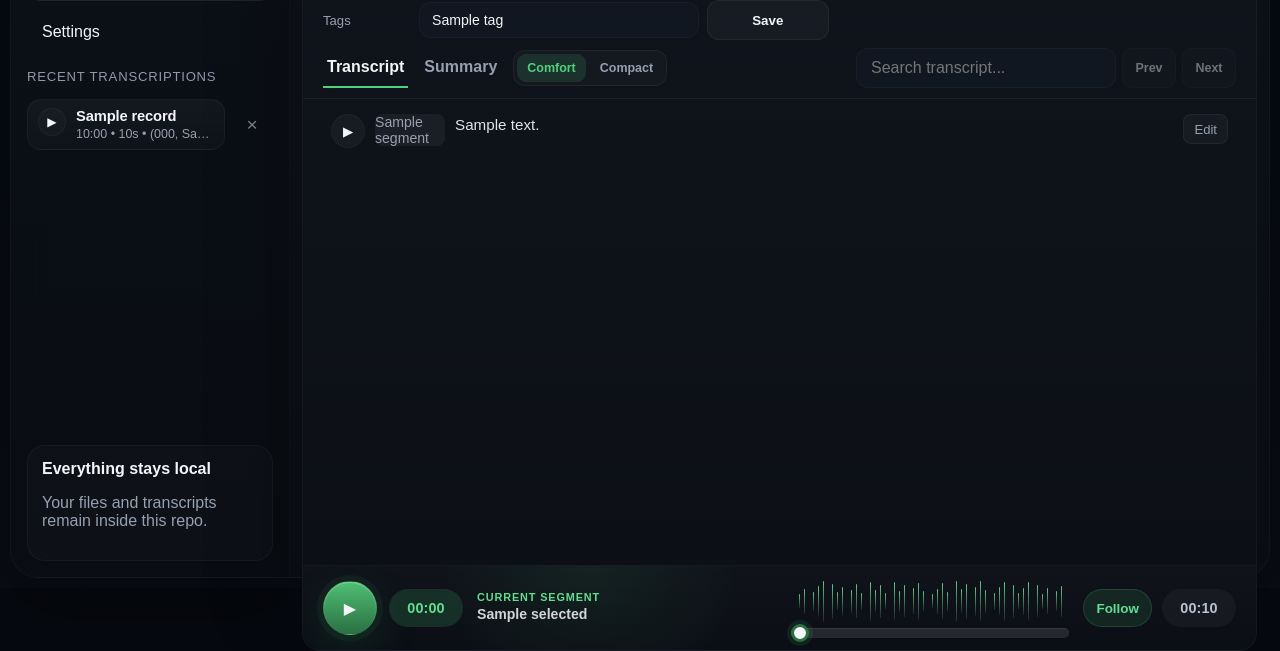
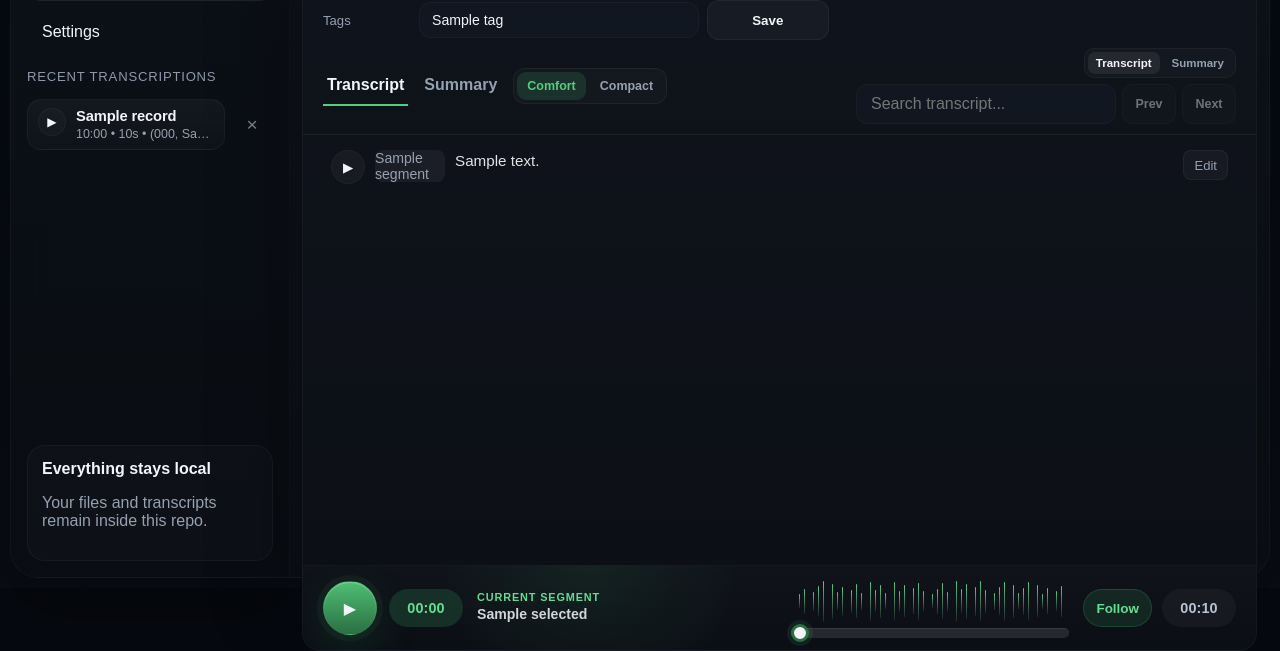
Before and after one commit to burnz0/whisper-local, a Flask app: template templates/index.html in a window 1280 px wide. Shown: the part 212-863 px from the top of the page. Run offline with Flask 3, Linux system fonts and the light colour scheme; the template is opened without the code that fills it: most values are stand-ins (such as "Sample title", 1, 10 or a date in 2020); some libraries are stand-ins or nearby versions.

Commit message:
Add summary search scope

```diff
--- a/static/app.js
+++ b/static/app.js
@@ -13,6 +13,7 @@
   const search = document.getElementById("segment-search");
   const searchPrevious = document.getElementById("segment-search-prev");
   const searchNext = document.getElementById("segment-search-next");
+  const searchScopeButtons = document.querySelectorAll("[data-search-scope]");
   const tabs = document.querySelectorAll(".tab");
   const panes = document.querySelectorAll(".pane");
   const densityButtons = document.querySelectorAll("[data-density]");
@@ -56,6 +57,7 @@
   let lastActiveSegment = null;
   let followPlayback = window.localStorage.getItem("whisperLocal.followPlayback") !== "false";
   let transcriptDensity = window.localStorage.getItem("whisperLocal.transcriptDensity") || "comfortable";
+  let searchScope = window.localStorage.getItem("whisperLocal.searchScope") || "transcript";
   const formatTime = (seconds) => {
     const total = Math.max(0, Math.floor(seconds || 0));
     const mins = Math.floor(total / 60);
@@ -324,16 +326,31 @@
 
   if (search) {
     const allSegments = Array.from(document.querySelectorAll(".segment"));
+    const allSummaryCards = Array.from(document.querySelectorAll(".summary-card"));
     let searchMatches = [];
     let activeSearchIndex = -1;
     const escapeRegExp = (value) => value.replace(/[.*+?^${}()|[\]\\]/g, "\\$&");
-    const clearHighlight = (segment) => {
-      const textEl = segment.querySelector("p");
+    const getSearchTextEl = (item) => item.querySelector("p") || item;
+    const getSearchItems = () => (searchScope === "summary" ? allSummaryCards : allSegments);
+    const getInactiveSearchItems = () => (searchScope === "summary" ? allSegments : allSummaryCards);
+    const clearHighlight = (item) => {
+      const textEl = getSearchTextEl(item);
       if (!textEl || textEl.dataset.originalText === undefined) return;
       textEl.textContent = textEl.dataset.originalText;
     };
     const clearActiveSearchHit = () => {
       allSegments.forEach((segment) => segment.classList.remove("is-search-active"));
+      allSummaryCards.forEach((card) => card.classList.remove("is-search-active"));
+    };
+    const renderSearchScope = () => {
+      searchScope = searchScope === "summary" ? "summary" : "transcript";
+      searchScopeButtons.forEach((button) => {
+        const isActive = button.dataset.searchScope === searchScope;
+        button.classList.toggle("is-active", isActive);
+        button.setAttribute("aria-pressed", String(isActive));
+      });
+      search.placeholder = searchScope === "summary" ? "Search summary..." : "Search transcript...";
+      window.localStorage.setItem("whisperLocal.searchScope", searchScope);
     };
     const updateSearchControls = () => {
       const hasMatches = searchMatches.length > 0;
@@ -343,7 +360,7 @@
         if (!search.value.trim()) {
           searchCount.textContent = "";
         } else if (hasMatches) {
-          searchCount.textContent = `${activeSearchIndex + 1} of ${searchMatches.length} matches`;
+          searchCount.textContent = `${activeSearchIndex + 1} of ${searchMatches.length} ${searchScope} matches`;
         } else {
           searchCount.textContent = "0 matches";
         }
@@ -367,8 +384,8 @@
       if (!searchMatches.length) return;
       focusSearchHit(activeSearchIndex + delta);
     };
-    const highlightMatch = (segment, query) => {
-      const textEl = segment.querySelector("p");
+    const highlightMatch = (item, query) => {
+      const textEl = getSearchTextEl(item);
       if (!textEl) return;
       const original = textEl.dataset.originalText || textEl.textContent;
       textEl.dataset.originalText = original;
@@ -395,16 +412,23 @@
       const query = search.value.trim().toLowerCase();
       searchMatches = [];
       clearActiveSearchHit();
-      allSegments.forEach((segment) => {
-        const textEl = segment.querySelector("p");
-        const haystack = (textEl && (textEl.dataset.originalText || textEl.textContent) || segment.textContent).toLowerCase();
+      getInactiveSearchItems().forEach((item) => {
+        item.hidden = false;
+        clearHighlight(item);
+      });
+      if (query) {
+        setActiveTab(searchScope === "summary" ? "summary-pane" : "transcript-pane");
+      }
+      getSearchItems().forEach((item) => {
+        const textEl = getSearchTextEl(item);
+        const haystack = (textEl && (textEl.dataset.originalText || textEl.textContent) || item.textContent).toLowerCase();
         const isMatch = !query || haystack.includes(query);
-        segment.hidden = !isMatch;
+        item.hidden = !isMatch;
         if (query && isMatch) {
-          searchMatches.push(segment);
-          highlightMatch(segment, query);
+          searchMatches.push(item);
+          highlightMatch(item, query);
         } else {
-          clearHighlight(segment);
+          clearHighlight(item);
         }
       });
       if (query && searchMatches.length) {
@@ -424,8 +448,16 @@
       event.preventDefault();
       moveSearchHit(event.shiftKey ? -1 : 1);
     });
+    searchScopeButtons.forEach((button) => {
+      button.addEventListener("click", () => {
+        searchScope = button.dataset.searchScope;
+        renderSearchScope();
+        renderSearch();
+      });
+    });
     if (searchPrevious) searchPrevious.addEventListener("click", () => moveSearchHit(-1));
     if (searchNext) searchNext.addEventListener("click", () => moveSearchHit(1));
+    renderSearchScope();
     updateSearchControls();
   }
 
--- a/static/styles.css
+++ b/static/styles.css
@@ -720,6 +720,39 @@ input[type="search"] {
   gap: 6px;
 }
 
+.search-scope {
+  display: inline-flex;
+  justify-self: end;
+  gap: 4px;
+  min-height: 28px;
+  padding: 3px;
+  border-radius: 10px;
+  background: rgba(255, 255, 255, 0.025);
+  border: 1px solid rgba(255, 255, 255, 0.045);
+}
+
+.search-scope-button {
+  min-height: 22px;
+  border: 0;
+  border-radius: 7px;
+  background: transparent;
+  color: var(--muted);
+  cursor: pointer;
+  font: inherit;
+  font-size: 0.72rem;
+  font-weight: 750;
+  padding: 0 8px;
+}
+
+.search-scope-button.is-active {
+  background: rgba(255, 255, 255, 0.07);
+  color: var(--text);
+}
+
+.search-scope-button:hover:not(.is-active) {
+  color: var(--text);
+}
+
 .search-input-row {
   display: grid;
   grid-template-columns: minmax(160px, 1fr) auto auto;
@@ -995,6 +1028,12 @@ input[type="search"] {
   color: #ffd1d1;
 }
 
+.summary-card.is-search-active {
+  border-color: rgba(82, 207, 125, 0.18);
+  background: rgba(82, 207, 125, 0.08);
+  box-shadow: inset 3px 0 0 rgba(82, 207, 125, 0.82);
+}
+
 .player-bar {
   border-top: 1px solid rgba(255, 255, 255, 0.04);
   padding: 12px 20px 12px;
--- a/templates/index.html
+++ b/templates/index.html
@@ -178,6 +178,10 @@
               <button class="density-button" type="button" data-density="compact" aria-pressed="false">Compact</button>
             </div>
             <div class="search-box">
+              <div class="search-scope" aria-label="Search scope">
+                <button class="search-scope-button is-active" type="button" data-search-scope="transcript" aria-pressed="true">Transcript</button>
+                <button class="search-scope-button" type="button" data-search-scope="summary" aria-pressed="false">Summary</button>
+              </div>
               <div class="search-input-row">
                 <input type="search" id="segment-search" placeholder="Search transcript...">
                 <button class="search-nav-button" type="button" id="segment-search-prev" aria-label="Previous search result" disabled>Prev</button>
```
Also changed, not shown: TODO.md (+1 -1 lines).
